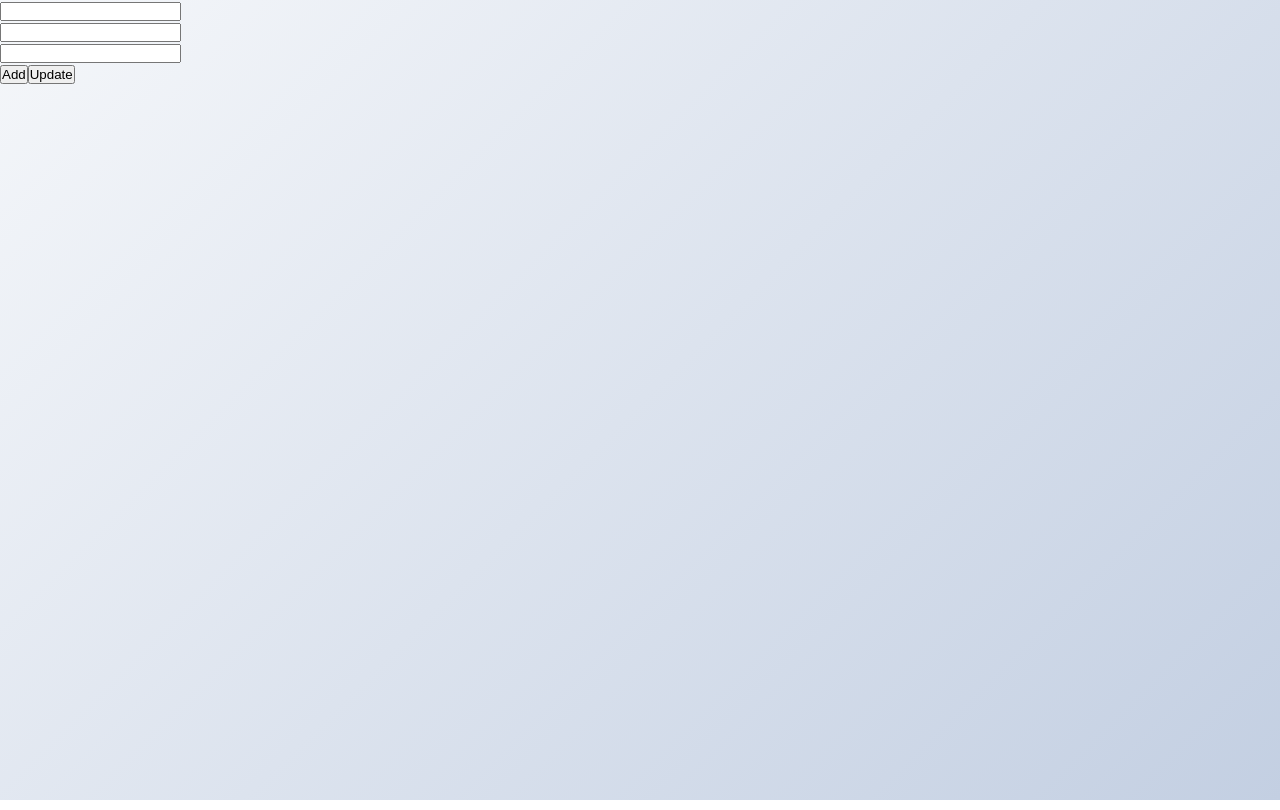
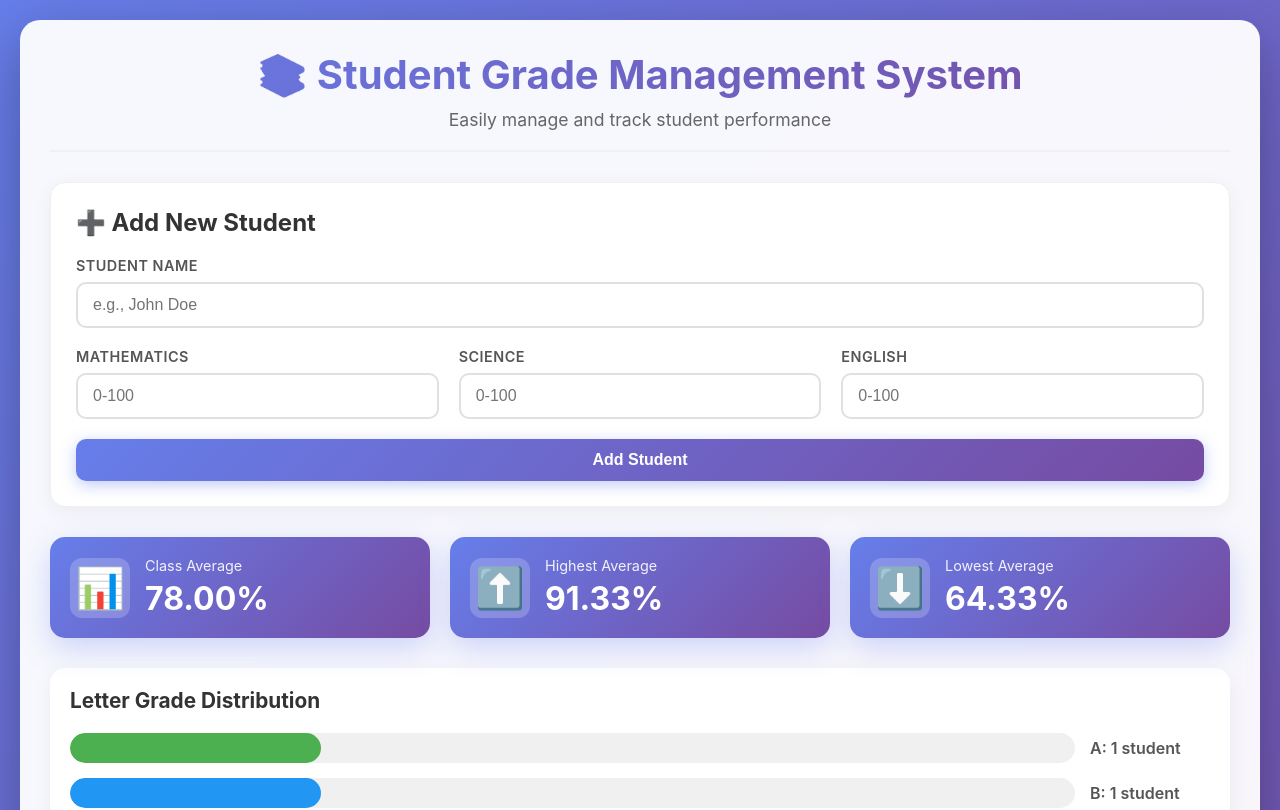
Before and after one commit to Rashmishah-99/First_Project, a React (Vite) app: page / in a window 1280 px wide. Shown: the top 810 px of the page. Built offline with nearby package versions, Linux system fonts and the light colour scheme.

Commit message:
import StudentGradeManagement component into App and comment out ContactLists

```diff
--- a/src/App.jsx
+++ b/src/App.jsx
@@ -13,6 +13,7 @@ import HookExample from "./F23012026/hook1.jsx";
 import HookExample1 from "./F23012026/hook2.jsx";
 import HookExample2 from "./F23012026/hook3.jsx";
 import ContactLists from "./F30012026/hook4.jsx";
+import StudentGradeManagement from "./F13022026/usestatefull exercise.jsx";
 
 
 function App() {
@@ -31,7 +32,8 @@ return (
       {/* <HookExample/> */}
       {/* <HookExample1/> */}
       {/* <HookExample2/> */}
-      <ContactLists />
+      {/* <ContactLists /> */}
+      <StudentGradeManagement />
       {/* <Contact/> */}
                               {/* <UserCard1 /> */}
       {/* <PropsClassExample
```
